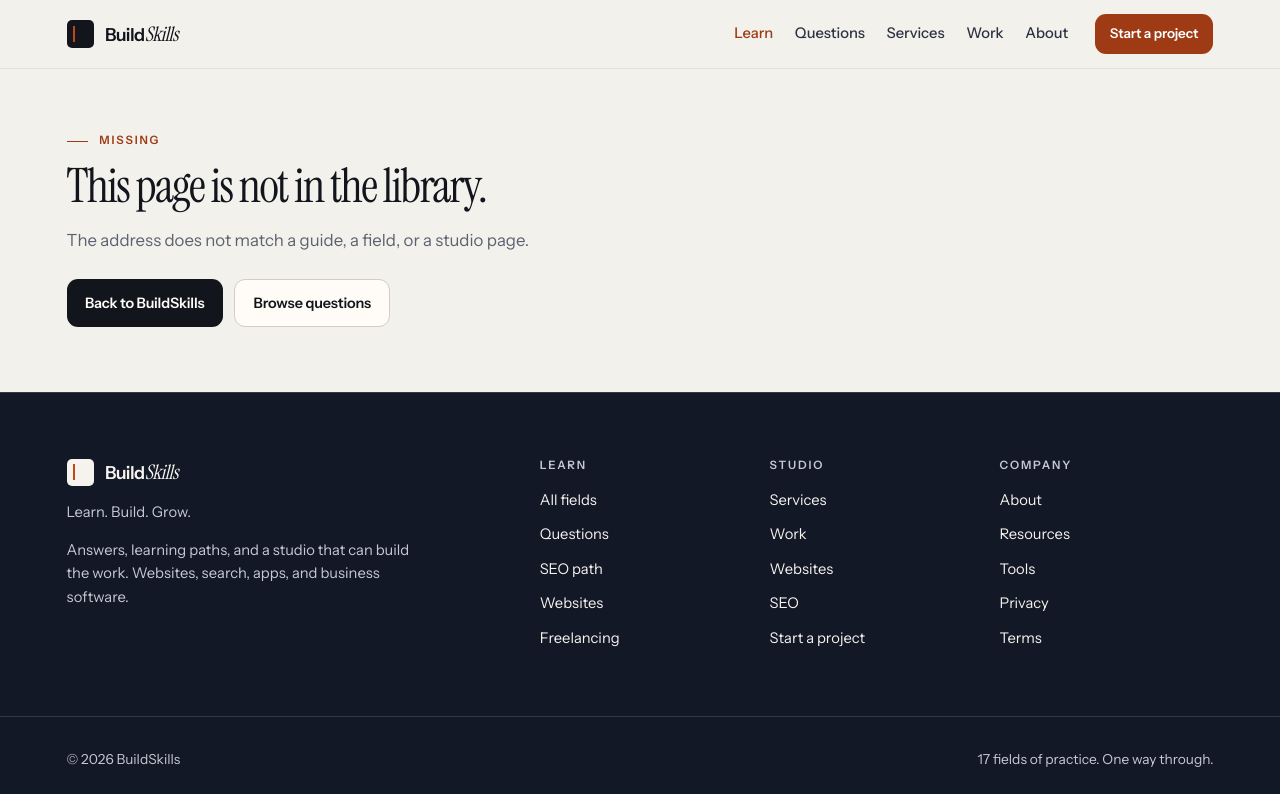
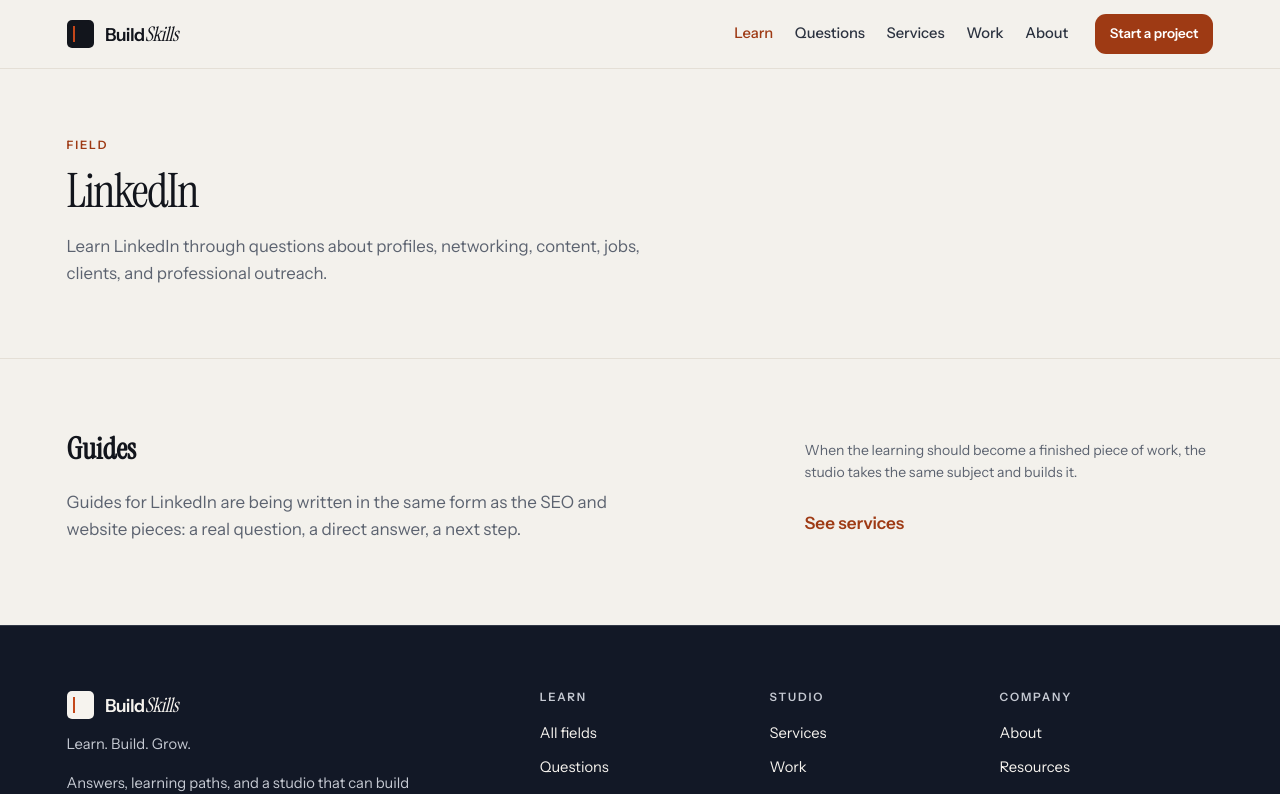
Before and after one commit to zainkhanpk742/buildskills, a Next.js app: page /learn/linkedin in a window 1280 px wide. Before the commit this address had no page. Shown: the top 794 px of the page. Built offline with nearby package versions, Linux system fonts and the light colour scheme.

Commit message:
Add LinkedIn learning area

```diff
--- /dev/null
+++ b/src/app/learn/linkedin/page.tsx
@@ -0,0 +1,14 @@
+import type { Metadata } from "next";
+import { AreaView } from "@/components/library";
+import { areaBySlug } from "@/data/site";
+
+const area = areaBySlug("linkedin")!;
+
+export const metadata: Metadata = {
+  title: area.title,
+  description: "Learn LinkedIn profiles, networking, content, jobs, clients and professional growth.",
+};
+
+export default function Page() {
+  return <AreaView slug="linkedin" />;
+}
```
